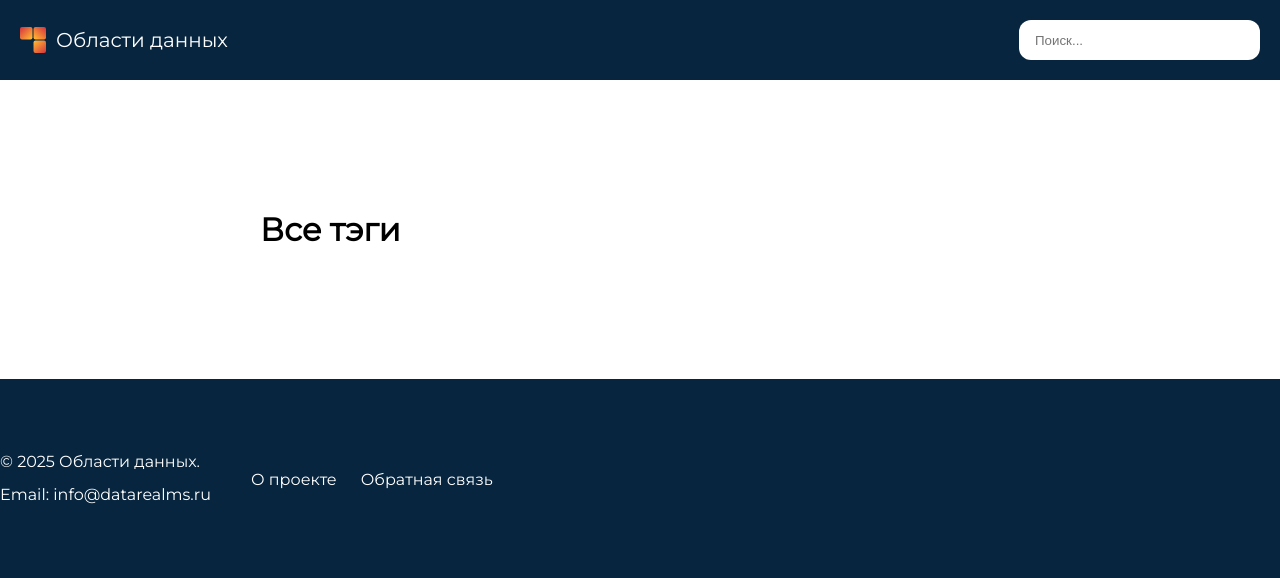
After one commit to NazarovEvgn/datarealms, a Django app: page /all_tags/ in a window 1280 px wide. The commit adds this page. Shown: the top 578 px of the page. Run offline with Django 5.2, Linux system fonts and the light colour scheme; data that the repository does not hold is empty.

```diff
--- /dev/null
+++ b/datarealms/maincontent/templates/maincontent/all_tags.html
@@ -0,0 +1,9 @@
+{% extends 'base.html' %}
+
+{% block title %}"Области данных" - Все темы{% endblock %}
+
+{% block content %}
+<article class="post-container">
+<h1 class="post-title">Все тэги</h1>
+</article>
+{% endblock %}
--- a/datarealms/maincontent/templates/maincontent/list_tags.html
+++ b/datarealms/maincontent/templates/maincontent/list_tags.html
@@ -3,6 +3,6 @@
         {% for t in tags|slice:"5" %}
         <li><a href="{{t.get_absolute_url}}">{{t.tag}}</a></li>
         {% endfor %}
-        <li><a class="all-tags-link" href="{% url 'home' %}">Все тэги</a></li>
+        <li><a class="all-tags-link" href="{% url 'all_tags' %}">Все тэги</a></li>
     </ul>
 {% endif %}
--- a/datarealms/maincontent/urls.py
+++ b/datarealms/maincontent/urls.py
@@ -6,6 +6,7 @@ urlpatterns = [
     path('', views.index, name='home'),
     path('about/', views.about, name='about'),
     path('contact/', views.contact, name='contact'),
+    path('all_tags/', views.all_tags, name='all_tags'),
     path('post/<slug:post_slug>/', views.show_post, name='post'),
     path('category/<slug:cat_slug>/', views.show_category, name='category'),
     path('tag/<slug:tag_slug>/', views.show_tag_postlist, name='tag'),
--- a/datarealms/maincontent/views.py
+++ b/datarealms/maincontent/views.py
@@ -37,6 +37,10 @@ def about(request):
 
 def contact(request):
     return render(request, 'maincontent/contact.html', context=data)
+
+
+def all_tags(request):
+    return render(request, 'maincontent/all_tags.html', context=data)
 
 
 def show_post(request, post_slug):
```
